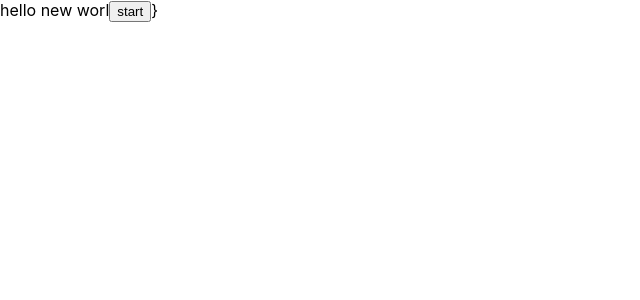
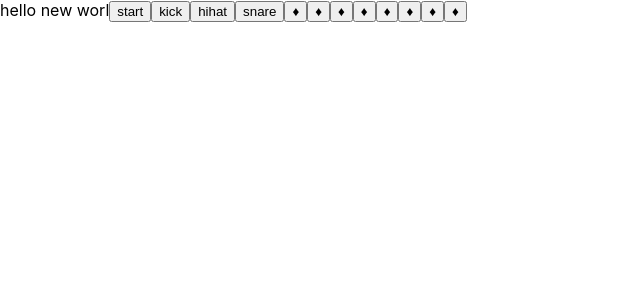
Before and after one commit to StTronn/Drums-2.0, a React (Create React App) app: page / in a window 1280 px wide. Shown: the top 300 px of the page, without its empty margins (0-640 px from the left). Built offline with nearby package versions, Linux system fonts and the light colour scheme; no server answers.

Commit message:
basic functionality

```diff
--- a/src/App.js
+++ b/src/App.js
@@ -1,109 +1,141 @@
-import React from 'react';
-import './App.css';
-import { loadSounds, playSound } from './services/shared';
-
+import React from "react";
+import "./App.css";
+import { loadSounds, playSound } from "./services/shared";
 
 class App extends React.Component {
   constructor(props) {
     super(props);
     this.state = {
       buffer: {},
-			pattern:{},
-			soundnames:{ kick: 'kick',
-				hihat:'hihat'},
-			soundkeys:[],
+      pattern: {},
+      soundnames: { kick: "kick", hihat: "hihat" },
+      soundkeys: [],
       context: null,
-			soundmap: { kick: 'https://raw.githubusercontent.com/wesbos/JavaScript30/master/01%20-%20JavaScript%20Drum%20Kit/sounds/boom.wav',
-				hihat:'https://raw.githubusercontent.com/wesbos/JavaScript30/master/01%20-%20JavaScript%20Drum%20Kit/sounds/hihat.wav '},
-			tempo:80,
-			bar:8,
-			isPlaying:false,
-			selectedSound:null,
-			counter:0,
-		}
+      soundmap: {
+        kick:
+          "https://raw.githubusercontent.com/wesbos/JavaScript30/master/01%20-%20JavaScript%20Drum%20Kit/sounds/boom.wav",
+        hihat:
+          "https://raw.githubusercontent.com/wesbos/JavaScript30/master/01%20-%20JavaScript%20Drum%20Kit/sounds/hihat.wav ",
+        snare:
+          "https://raw.githubusercontent.com/wesbos/JavaScript30/master/01%20-%20JavaScript%20Drum%20Kit/sounds/snare.wav"
+      },
+      tempo: 80,
+      bar: 8,
+      isPlaying: false,
+      selectedSound: null,
+      counter: 0
+    };
   }
 
   componentDidMount() {
     this.bufferLoad();
   }
 
+  bufferLoad = () => {
+    let { bar, soundmap, context } = this.state;
+    let buffer = {};
+    let soundkeys = Object.keys(soundmap);
+    let pattern = {};
+    if (context === null) context = new window.AudioContext();
 
-	bufferLoad=()=>{
-		let {bar,soundmap,context}=this.state;
-		let buffer = {};
-		let soundkeys=Object.keys(soundmap);
-		let pattern = {};
-		if (context===null)
-			context=new window.AudioContext();
-
-		let arr= new Array(bar).fill(0);
     for (const element of soundkeys) {
-			pattern[element]=arr;
-		}
-		//test
-		pattern.hihat[0]=1;
-		//console.log(pattern);
-		//let pattern= new Array(soundkeys).fill(0).map(()=> new Array(bar).fill(0));
-		loadSounds(context, buffer, soundmap);
-		this.setState({context,buffer,pattern,soundkeys})
+      let arr = new Array(bar).fill(0);
+      pattern[element] = arr;
     }
 
-	start=()=>{
-		let {tempo,isPlaying} = this.state;
-		console.log(tempo,isPlaying);
-		if (isPlaying===true)
-			return;
+    loadSounds(context, buffer, soundmap);
+    this.setState({ context, buffer, pattern, soundkeys });
+  };
+
+  start = () => {
+    let { tempo, isPlaying } = this.state;
+    console.log(tempo, isPlaying);
+    if (isPlaying === true) return;
     else {
-			this.interval = setInterval(this.loop,(60*1000)/tempo)
-			this.setState({isPlaying:true});
+      this.interval = setInterval(this.loop, (60 * 1000) / tempo);
+      this.setState({ isPlaying: true });
+    }
+  };
+  stop = () => {
+    if (this.state.isPlaying === false) return;
+    window.clearInterval(this.interval);
+    this.setState({ isPlaying: false });
+  };
+
+  loop = () => {
+    let { counter, bar, soundkeys, pattern, buffer, context } = this.state;
+    counter = (counter + 1) % bar;
+    for (let soundkey of soundkeys) {
+      if (pattern[soundkey][counter] === 1) {
+        playSound(context, buffer[soundkey], 0);
       }
     }
-	stop = ()=>{
-		if (this.state.isPlaying ===false)
-			return;
-		window.clearInterval(this.interval);
-		this.setState({isPlaying:false})
-	}
+    this.setState({ counter });
+  };
 
-	loop=()=>{
-		let {counter,bar,soundkeys,pattern,buffer,context}= this.state;
-		counter=(counter+1)%bar;
-		for (let soundkey of soundkeys) {
-
-			if (pattern[soundkey][counter]===1){
-				playSound(context,buffer[soundkey],0);
-
-			}
-		}
-		this.setState({counter});
-	}
-
-	handleClick = (pos) => {
+  changeSelectedSounds = name => {
+    this.setState({ selectedSound: name });
+  };
+  handleClick = pos => {
+    //if no sound selected each button will play th kick
     //if (this.state.selectedSound==='pads')
     // get pos and selected sound
     // if selectedsound !=='pads'
     // toggle pattern[selectedsound][pos]
-		let { context, buffer } = this.state;
+    // mutate
+    let { context, buffer, selectedSound, pattern } = this.state;
+    if (selectedSound === null) {
       playSound(context, buffer.kick, 0);
+    } else {
+      const change = pattern[selectedSound][pos] === 0 ? 1 : 0;
+
+      let arr = [];
+      for (let i = 0; i < pattern[selectedSound].length; i++) {
+        if (i !== pos) arr.push(pattern[selectedSound][i]);
+        else arr.push(change);
       }
+      pattern[selectedSound] = arr;
+      console.log(change, pattern[selectedSound][pos]);
+    }
+    this.setState({ pattern });
+  };
 
   render() {
-
     console.log(this.state);
+    let { pattern, soundkeys, bar } = this.state;
     return (
       <div>
         hello new worl
-				<button onClick={this.state.isPlaying===false?this.start:this.stop}>
-					{this.state.isPlaying===false?'start':'stop'}
+        <button
+          onClick={this.state.isPlaying === false ? this.start : this.stop}
+        >
+          {this.state.isPlaying === false ? "start" : "stop"}
         </button>
-
-
+        {soundkeys.map((o, i) => {
+          return (
+            <button
+              key={i}
+              onClick={() => {
+                this.changeSelectedSounds(o);
+              }}
+            >
+              {o}
+            </button>
+          );
+        })}
+        {[...Array(bar)].map((e, i) => (
+          <button
+            key={i}
+            onClick={() => {
+              this.handleClick(i);
+            }}
+          >
+            ♦
+          </button>
+        ))}
+      </div>
+    );
   }
-			</div>
-		)
 }
 
-}
-
-
 export default App;
```
Lines whose indentation alone changed are shown as unchanged.
